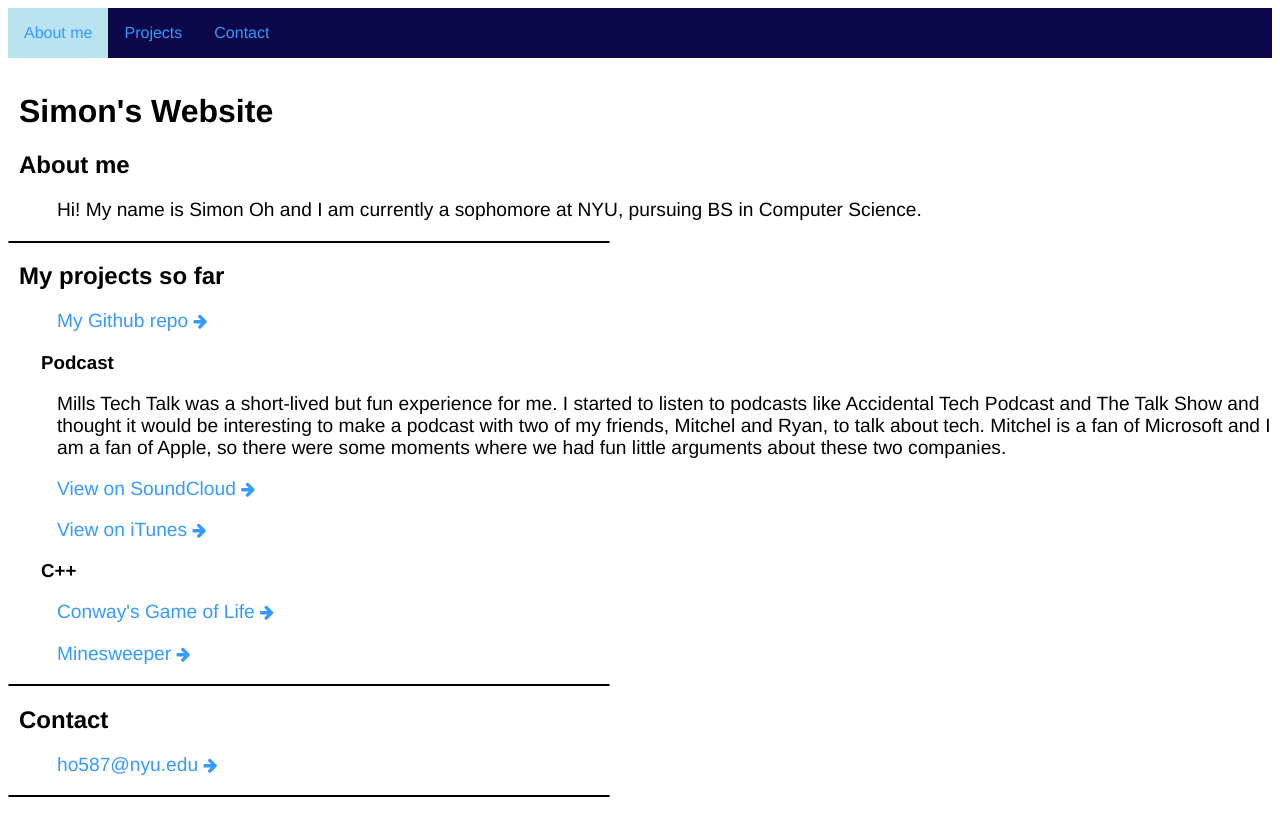
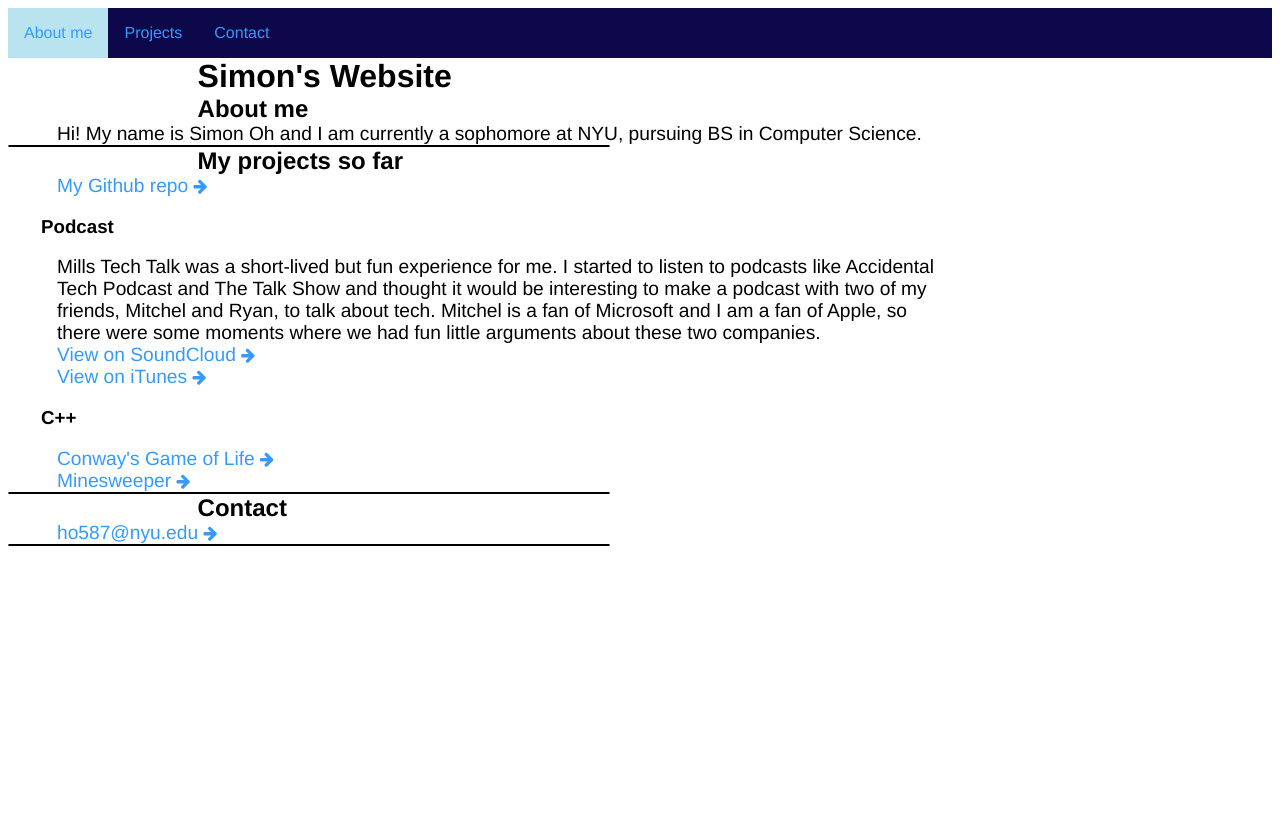
Before and after one commit to simon0h/simon0h.github.io, a Jekyll site: the page built from index.html, in a window 1280 px wide. Shown: the top 836 px of the page. Built offline with Jekyll 4.4.1, drawn with Linux system fonts in a browser that asks for light colours.

Commit message:
Update style.css

```diff
--- a/css/style.css
+++ b/css/style.css
@@ -8,6 +8,8 @@
 
 h1,h2 {
 	margin-left: 11px;
+	margin: auto;
+  	width: 70%;
 }
 
 h3 {
@@ -15,8 +17,10 @@
 }
 
 p {
-  margin-left: 8px;
-  font-size: 120%;
+  	margin-left: 8px;
+  	font-size: 120%;
+	margin: auto;
+  	width: 70%;
 }
 
 p.links , p.paragraphs{
```
